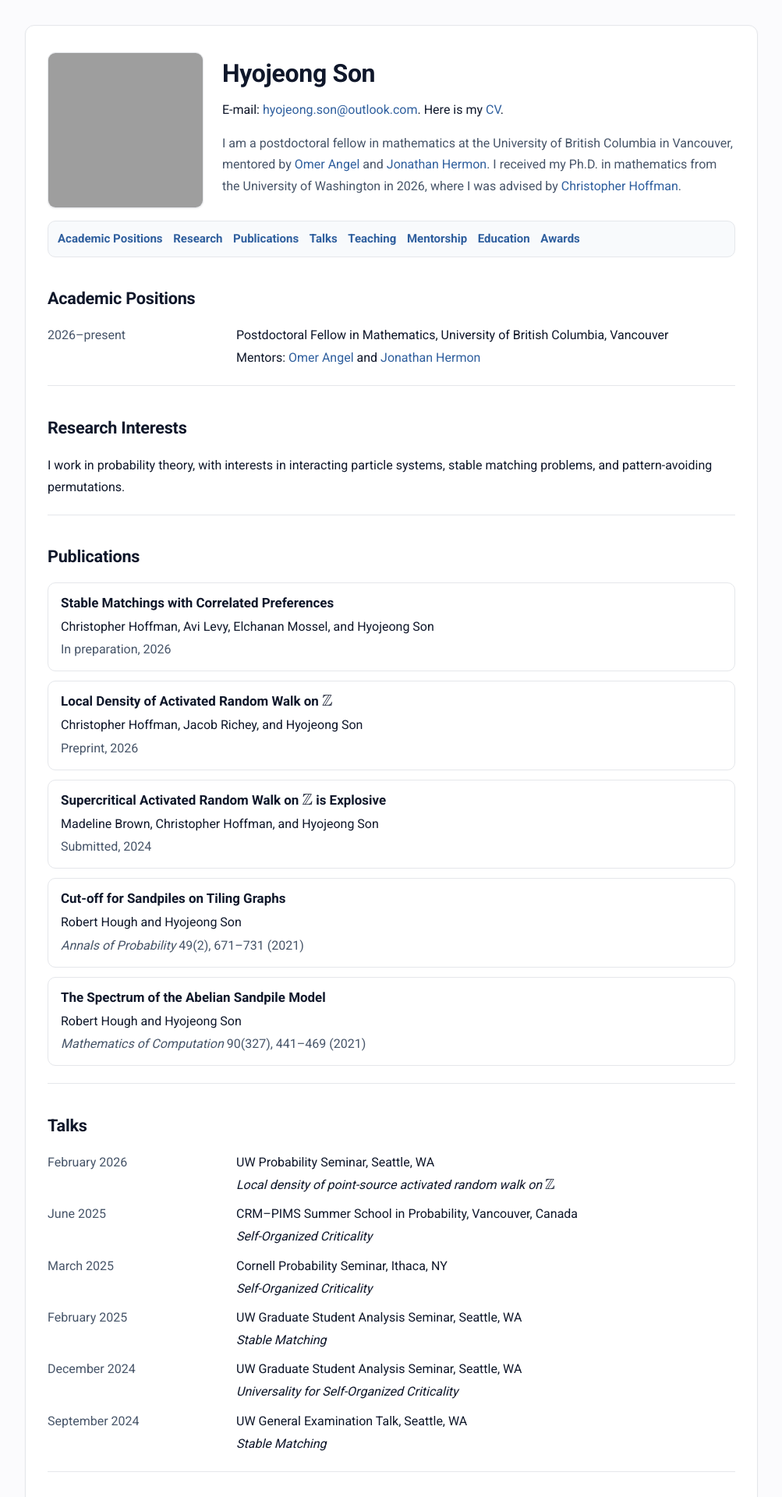
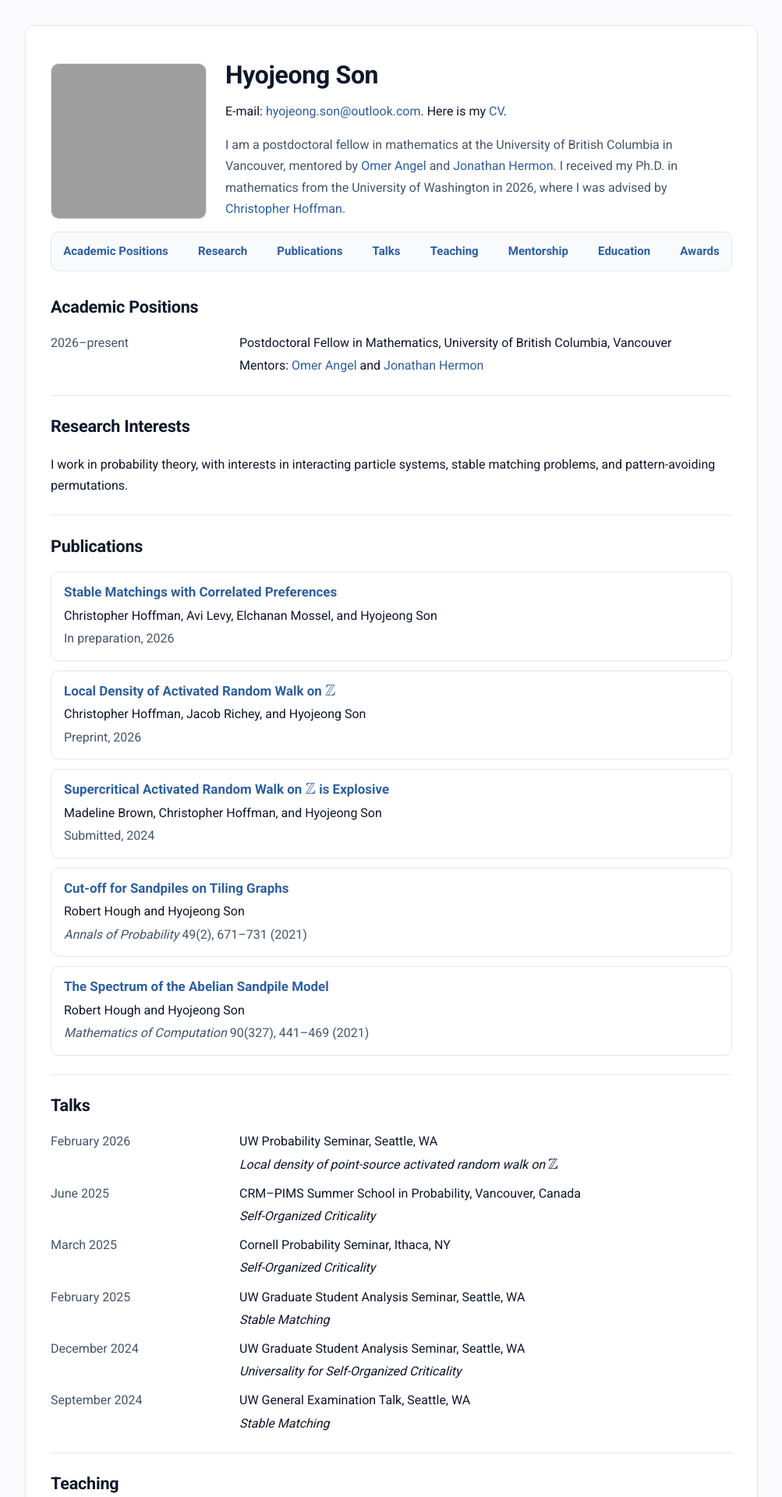
Before and after one commit to hyojeong-son/hyojeong-son.github.io, a Jekyll site: the page built from index.md, in a window 1280 px wide. Shown: the top 1920 px of the page at 78% size, without its empty margins (138-1141 px from the left). Built offline with Jekyll 4.4.1, drawn with Linux system fonts in a browser that asks for light colours; grey boxes are pictures that could not be loaded.

Commit message:
Refine spacing and link styling

```diff
--- a/assets/css/style.css
+++ b/assets/css/style.css
@@ -31,15 +31,17 @@ body{
   background:var(--surface);
   border:1px solid var(--rule);
   border-radius:var(--radius);
-  padding:28px 28px 36px;
+  padding:30px 32px 38px;
   box-shadow:var(--shadow-sm);
 }
 
 /* Headings */
 h1{font-size:2rem;font-weight:800;margin:0 0 .25rem;letter-spacing:-.01em}
-h2{font-size:1.35rem;font-weight:800;margin:2.2rem 0 .9rem;letter-spacing:-.01em}
+h2{font-size:1.35rem;font-weight:800;margin:2rem 0 .85rem;letter-spacing:-.01em}
 h3{font-size:1.05rem;font-weight:700;margin:0 0 .25rem}
-hr{border:none;border-top:1px solid var(--rule);margin:22px 0}
+hr{border:none;border-top:1px solid var(--rule);margin:24px 0 18px}
+hr + h2{margin-top:1.35rem}
+.section-nav + h2{margin-top:1.75rem}
 
 /* Links */
 a{color:var(--accent);text-decoration:none}
@@ -57,7 +59,7 @@ a:focus-visible{outline:2px solid var(--accent);outline-offset:2px;border-radius
 .quicklinks{display:none!important}
 
 /* Hero with profile photo */
-.hero{display:grid;grid-template-columns:200px minmax(0,1fr);gap:24px;align-items:stretch;margin:6px 0 10px}
+.hero{display:grid;grid-template-columns:200px minmax(0,1fr);gap:24px;align-items:stretch;margin:6px 0 14px}
 .hero-photo{display:flex;align-items:flex-end}
 .hero-photo img{width:200px;height:200px;object-fit:cover;border-radius:10px;box-shadow:var(--shadow-sm);border:1px solid var(--rule)}
 .hero-body{min-width:0}
@@ -68,16 +70,24 @@ a:focus-visible{outline:2px solid var(--accent);outline-offset:2px;border-radius
   display:flex;
   flex-wrap:wrap;
   align-items:center;
-  gap:.35rem .85rem;
-  margin:1rem 0 1.35rem;
-  padding:.6rem .75rem;
+  justify-content:space-between;
+  gap:.45rem 1.05rem;
+  margin:1rem 0 1.45rem;
+  padding:.55rem .85rem;
   border:1px solid var(--rule);
   border-radius:10px;
   background:var(--subtle);
   font-size:.94rem;
 }
-.section-nav a{color:var(--accent);text-decoration:none;font-weight:600}
-.section-nav a:hover{color:var(--accent);text-decoration:none}
+.section-nav a{
+  color:var(--accent);
+  text-decoration:none;
+  font-weight:600;
+  white-space:nowrap;
+  padding:.18rem .1rem;
+  border-radius:6px;
+}
+.section-nav a:hover{color:var(--accent);text-decoration:none;background:rgba(47,95,158,.08)}
 
 /* Publications: card list */
 .pubcards{list-style:none;padding:0;margin:0}
@@ -89,7 +99,7 @@ a:focus-visible{outline:2px solid var(--accent);outline-offset:2px;border-radius
   margin:0 0 12px;
 }
 .pub-title{font-weight:800;font-size:1.06rem;line-height:1.4}
-.pub-title a{color:var(--text);text-decoration:none}
+.pub-title a{color:var(--accent);text-decoration:none}
 .pub-title a:hover{color:var(--accent);text-decoration:none}
 .pub-authors{margin-top:.25rem}
 .pub-venue{margin-top:.15rem;color:var(--muted)}
@@ -132,10 +142,11 @@ ul.tight li{margin:.35rem 0}
 
 /* Stack nicely on phones */
 @media (max-width:720px){
+  .container{padding:26px 24px 34px}
   .hero{grid-template-columns:1fr;gap:16px;align-items:start}
   .hero-photo{align-items:flex-start}
   .hero-photo img{width:160px;height:160px}
-  .section-nav{gap:.35rem .7rem}
+  .section-nav{justify-content:flex-start;gap:.35rem .75rem}
   .twocol{grid-template-columns:1fr}
   .twocol dt{font-weight:600;white-space:normal}
   .teaching-list{grid-template-columns:1fr;row-gap:2px}
```
